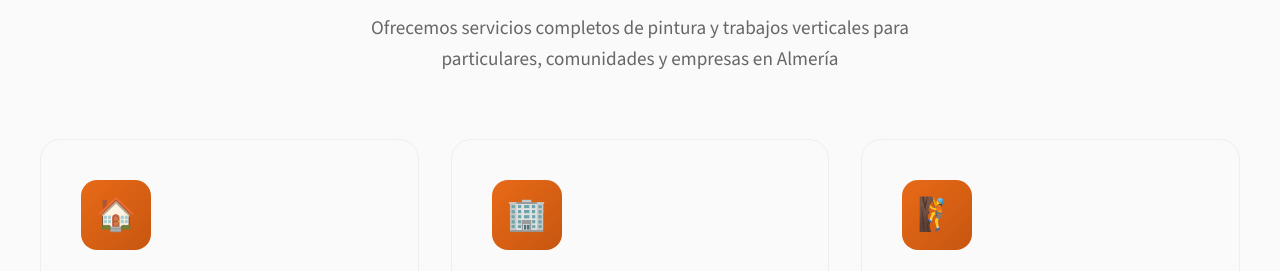
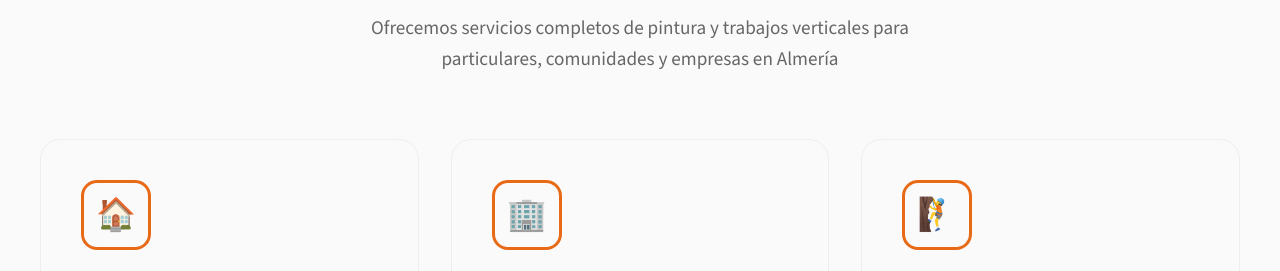
Before and after one commit to JesterasZ/pinturas-san-cristobal, a plain HTML site: page index.html in a window 1280 px wide. Shown: the part 1088-1359 px from the top of the page. Drawn offline with nearby package versions, Linux system fonts and the light colour scheme.

Commit message:
estilo scolor servicio

```diff
--- a/styles.css
+++ b/styles.css
@@ -440,7 +440,8 @@ nav {
 .servicio-icon {
     width: 70px;
     height: 70px;
-    background: linear-gradient(135deg, var(--naranja) 0%, var(--naranja-oscuro) 100%);
+    background: var(--blanco);
+    border: 3px solid var(--naranja);
     border-radius: 16px;
     display: flex;
     align-items: center;
```
